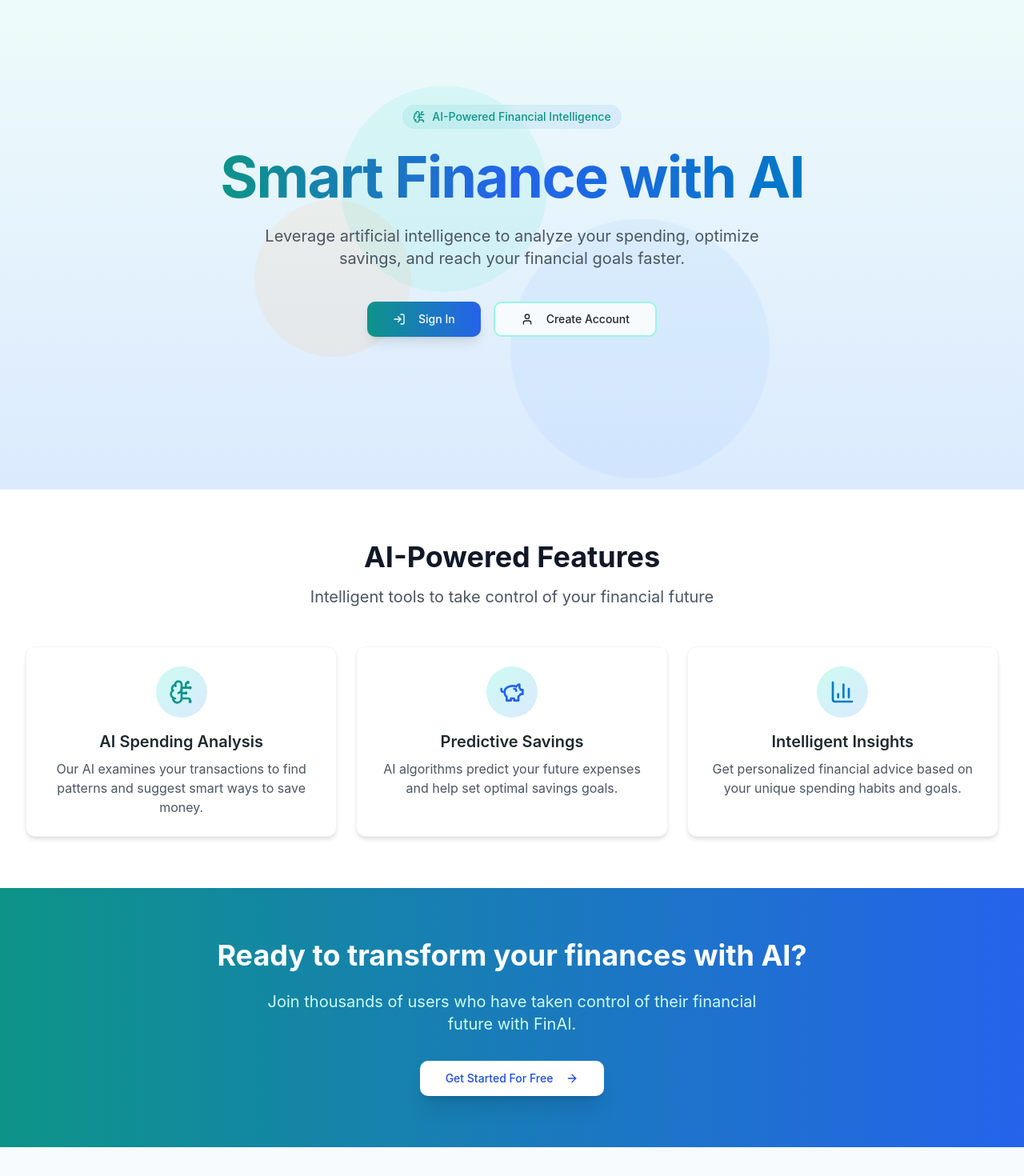
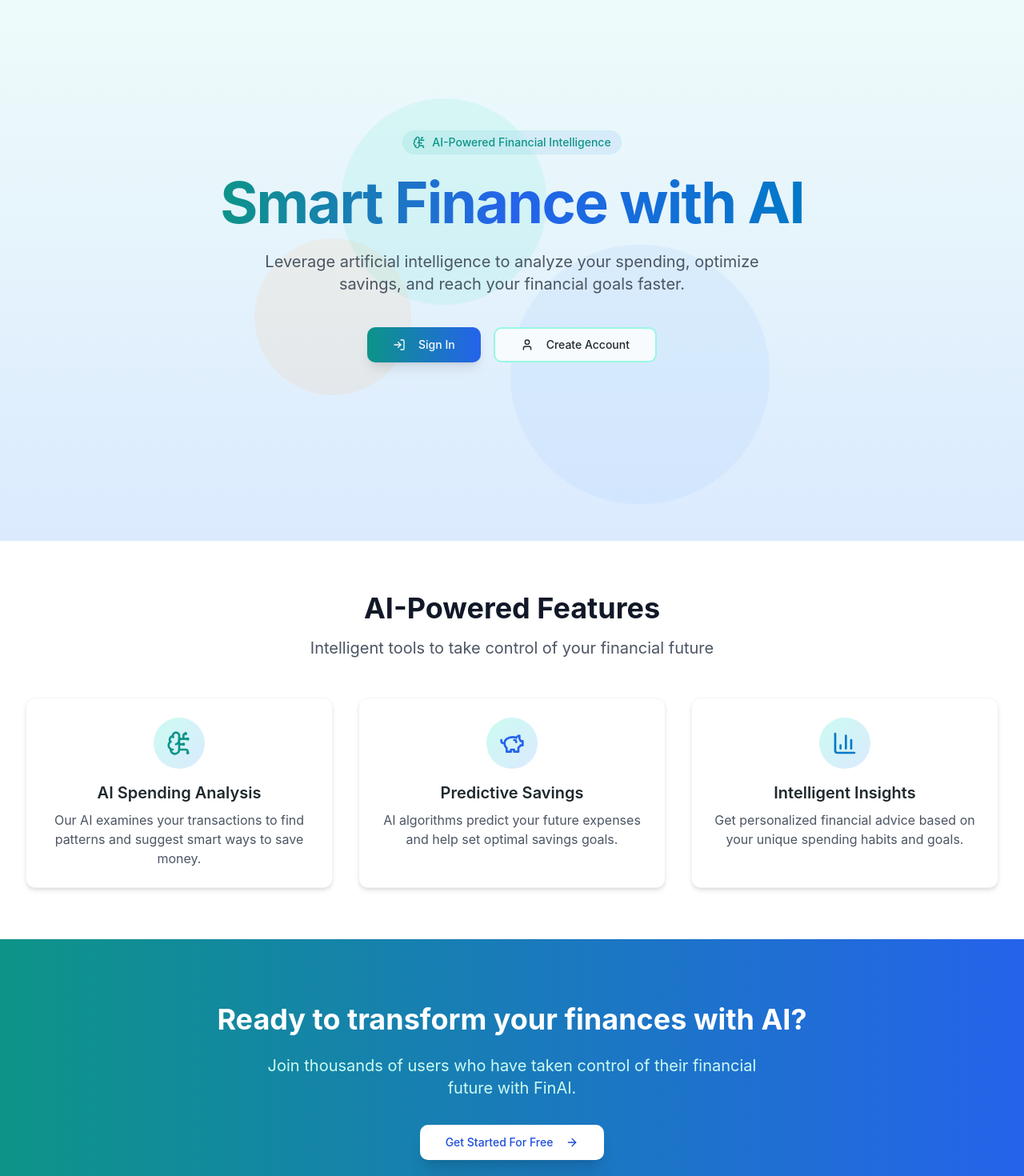
Before and after one commit to Mariakevin/FinAI, a React (Vite) app: page / in a window 1280 px wide. Shown: the part 60-1530 px from the top of the page at 80% size. Before the commit the page ends 1494 px from the top, so only its background shows below. Built offline with nearby package versions, Linux system fonts and the light colour scheme.

Commit message:
Fix: Improve index and dashboard alignment
- Aligned elements in the index page for better visual consistency.
- Ensured proper alignment of elements within the dashboard.
- Addressed potential bugs related to layout and spacing.

```diff
--- a/src/components/layout/Layout.tsx
+++ b/src/components/layout/Layout.tsx
@@ -14,9 +14,9 @@ export const Layout = ({ children }: { children: React.ReactNode }) => {
 
   return (
     <TransactionsProvider>
-      <div className="flex flex-col h-screen bg-gray-100/40 dark:bg-gray-900/40">
+      <div className="flex flex-col min-h-screen bg-gray-100/40 dark:bg-gray-900/40">
         <Navbar />
-        <main className="flex-1 overflow-auto pt-16">
+        <main className="flex-1 overflow-auto pt-16 pb-6">
           <div className="container mx-auto px-4 py-4">
             {children}
           </div>
--- a/src/pages/Dashboard.tsx
+++ b/src/pages/Dashboard.tsx
@@ -5,9 +5,9 @@ import { Helmet } from 'react-helmet-async';
 
 const Dashboard = () => {
   return (
-    <div className="w-full">
+    <div className="w-full mt-2">
       <Helmet>
-        <title>Dashboard | FinWise</title>
+        <title>Dashboard | FinAI</title>
         <meta name="description" content="Your financial overview dashboard" />
       </Helmet>
       <DashboardPage />
--- a/src/pages/Index.tsx
+++ b/src/pages/Index.tsx
@@ -1,3 +1,4 @@
+
 import React from 'react';
 import { Link } from 'react-router-dom';
 import { Button } from '@/components/ui/button';
@@ -17,7 +18,7 @@ const Index = () => {
         <meta name="description" content="Visualize, analyze, and optimize your financial journey with intelligent AI insights and beautiful analytics." />
       </Helmet>
 
-      <section className="relative min-h-[calc(100vh-8rem)] flex flex-col items-center justify-center overflow-hidden w-full">
+      <section className="relative min-h-[calc(100vh-4rem)] flex flex-col items-center justify-center overflow-hidden w-full">
         <div className="absolute inset-0 -z-10 bg-gradient-to-b from-teal-50 to-blue-100 overflow-hidden">
           <div className="absolute top-1/4 left-1/3 w-64 h-64 rounded-full bg-teal-300/20 animate-pulse-light"></div>
           <div className="absolute top-1/2 right-1/4 w-80 h-80 rounded-full bg-blue-300/20 animate-pulse-light" style={{ animationDelay: '1s' }}></div>
@@ -28,14 +29,14 @@ const Index = () => {
           initial={{ opacity: 0, y: 20 }}
           animate={{ opacity: 1, y: 0 }}
           transition={{ duration: 0.8, ease: "easeOut" }}
-          className="text-center max-w-3xl mx-auto px-4 z-10"
+          className="text-center max-w-3xl mx-auto px-4 z-10 py-16"
         >
           <div className="inline-flex items-center px-3 py-1 rounded-full bg-gradient-to-r from-teal-500/10 to-blue-500/10 text-teal-600 mb-6 backdrop-blur-sm border border-teal-200/20">
             <BrainCircuit className="mr-2 h-4 w-4" />
             <span className="text-sm font-medium">AI-Powered Financial Intelligence</span>
           </div>
 
-          <h1 className="text-5xl sm:text-6xl md:text-7xl font-bold bg-gradient-to-r from-teal-600 via-blue-600 to-primary-600 bg-clip-text text-transparent mb-6 tracking-tight">
+          <h1 className="text-4xl sm:text-5xl md:text-7xl font-bold bg-gradient-to-r from-teal-600 via-blue-600 to-primary-600 bg-clip-text text-transparent mb-6 tracking-tight">
             Smart Finance with AI
           </h1>
 
@@ -78,7 +79,7 @@ const Index = () => {
             </p>
           </div>
 
-          <div className="grid grid-cols-1 md:grid-cols-3 gap-6">
+          <div className="grid grid-cols-1 md:grid-cols-3 gap-8">
             {[
               {
                 icon: <BrainCircuit className="h-8 w-8 text-teal-600" />,
@@ -96,8 +97,12 @@ const Index = () => {
                 description: "Get personalized financial advice based on your unique spending habits and goals."
               }
             ].map((feature, index) => (
-              <div
+              <motion.div
                 key={index}
+                initial={{ opacity: 0, y: 20 }}
+                whileInView={{ opacity: 1, y: 0 }}
+                transition={{ duration: 0.5, delay: index * 0.1 }}
+                viewport={{ once: true }}
                 className="p-6 rounded-xl bg-white shadow-md hover:shadow-lg transition-all duration-300 border border-gray-100 hover:border-teal-200 flex flex-col items-center text-center"
               >
                 <div className="w-16 h-16 rounded-full bg-gradient-to-br from-teal-100 to-blue-100 flex items-center justify-center mb-4">
@@ -107,14 +112,20 @@ const Index = () => {
                 <p className="text-gray-600">
                   {feature.description}
                 </p>
-              </div>
+              </motion.div>
             ))}
           </div>
         </div>
       </section>
 
-      <section className="py-16 bg-gradient-to-r from-teal-600 to-blue-600 text-white w-full">
+      <section className="py-20 bg-gradient-to-r from-teal-600 to-blue-600 text-white w-full">
         <div className="container px-4 sm:px-8 mx-auto text-center">
+          <motion.div
+            initial={{ opacity: 0, y: 20 }}
+            whileInView={{ opacity: 1, y: 0 }}
+            transition={{ duration: 0.5 }}
+            viewport={{ once: true }}
+          >
             <h2 className="text-3xl sm:text-4xl font-bold mb-6">Ready to transform your finances with AI?</h2>
             <p className="text-xl mb-8 max-w-2xl mx-auto text-teal-100">
               Join thousands of users who have taken control of their financial future with FinAI.
@@ -126,6 +137,7 @@ const Index = () => {
                 <ArrowRight className="ml-2 h-5 w-5 transition-transform duration-300 group-hover:translate-x-1" />
               </Button>
             </Link>
+          </motion.div>
         </div>
       </section>
     </>
```
Lines whose indentation alone changed are shown as unchanged.
